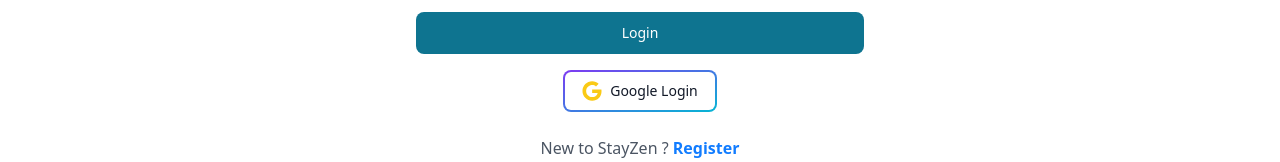
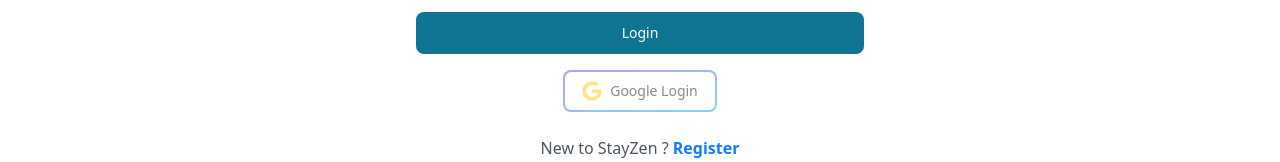
Before and after one commit to Rahim00001/StudySync, a React (Vite) app: page /login in a window 1280 px wide. Shown: the part 336-498 px from the top of the page. Built offline with nearby package versions, Linux system fonts and the light colour scheme; no server answers.

Commit message:
tanstackQuery added

```diff
--- a/package.json
+++ b/package.json
@@ -11,6 +11,7 @@
   },
   "dependencies": {
     "@smastrom/react-rating": "^1.3.2",
+    "@tanstack/react-query": "^5.8.9",
     "axios": "^1.6.2",
     "firebase": "^10.6.0",
     "flowbite": "^2.2.0",
--- a/src/Components/SectionTitle/SocialLogin/SocialLogin.jsx
+++ b/src/Components/SectionTitle/SocialLogin/SocialLogin.jsx
@@ -27,7 +27,7 @@ const SocialLogin = () => {
     return (
         <div>
             <div className="px-8 mb-2 -mt-4">
-                <Button outline gradientDuoTone="purpleToBlue" onClick={handleGooglelogin}>
+                <Button outline gradientDuoTone="purpleToBlue" onClick={handleGooglelogin} disabled>
                     <FaGoogle className="text-xl text-yellow-300 mr-2"></FaGoogle>
                     Google Login
                 </Button>
--- a/src/Pages/Register/Register.jsx
+++ b/src/Pages/Register/Register.jsx
@@ -83,7 +83,6 @@ const Register = () => {
                         <Select id="role" name="role" {...register("role", { required: true })} >
                             <option>Employee</option>
                             <option>HR</option>
-                            <option>Admin</option>
                         </Select>
                         {errors.role && <span className="text-red-600">Role is required</span>}
                     </div>
@@ -138,7 +137,7 @@ const Register = () => {
                             <p className="text-red-600">Password must have one upperCase, one LowerCase, one Number and one Special characters</p>
                         )}
                     </div>
-                    <Button type="submit">Register</Button>
+                    <Button type="submit" >Register</Button>
                 </form>
                 <SocialLogin></SocialLogin>
                 <p className="text-center my-4 text-gray-600">Already have an account ? <Link to='/login' className="text-[#117cff] font-bold hover:underline">Login</Link></p>
--- a/src/main.jsx
+++ b/src/main.jsx
@@ -7,15 +7,23 @@ import {
 import { router } from './Routes/Routes';
 import { HelmetProvider } from 'react-helmet-async';
 import AuthProvider from './providers/AuthProvider';
+import {
+  QueryClient,
+  QueryClientProvider,
+} from '@tanstack/react-query'
+
+const queryClient = new QueryClient()
 
 ReactDOM.createRoot(document.getElementById('root')).render(
   <React.StrictMode>
     <AuthProvider>
-      <HelmetProvider>
-        <div className='max-w-screen-2xl mx-auto'>
-          <RouterProvider router={router} />
-        </div>
-      </HelmetProvider>
+      <QueryClientProvider client={queryClient}>
+        <HelmetProvider>
+          <div className='max-w-screen-2xl mx-auto'>
+            <RouterProvider router={router} />
+          </div>
+        </HelmetProvider>
+      </QueryClientProvider>
     </AuthProvider>
   </React.StrictMode>,
 )
```
Also changed, not shown: 1 other file (tests, documents, lock files or other folders).
